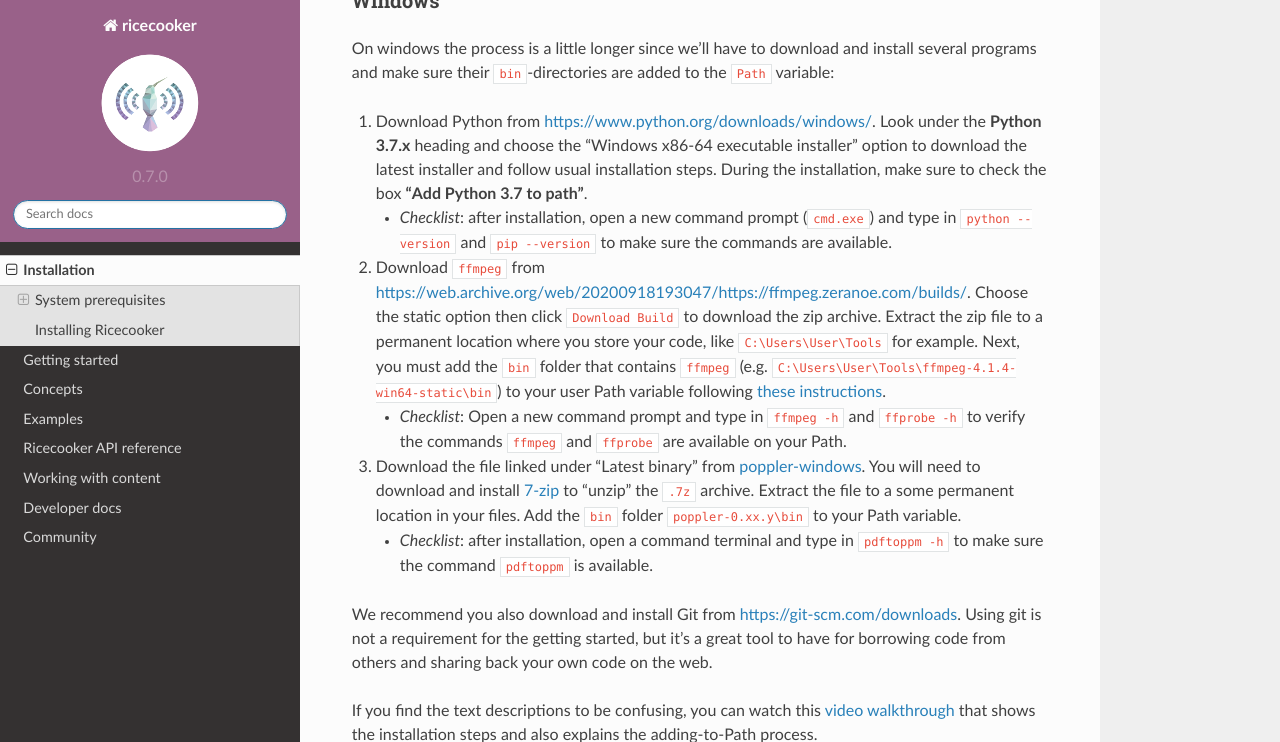
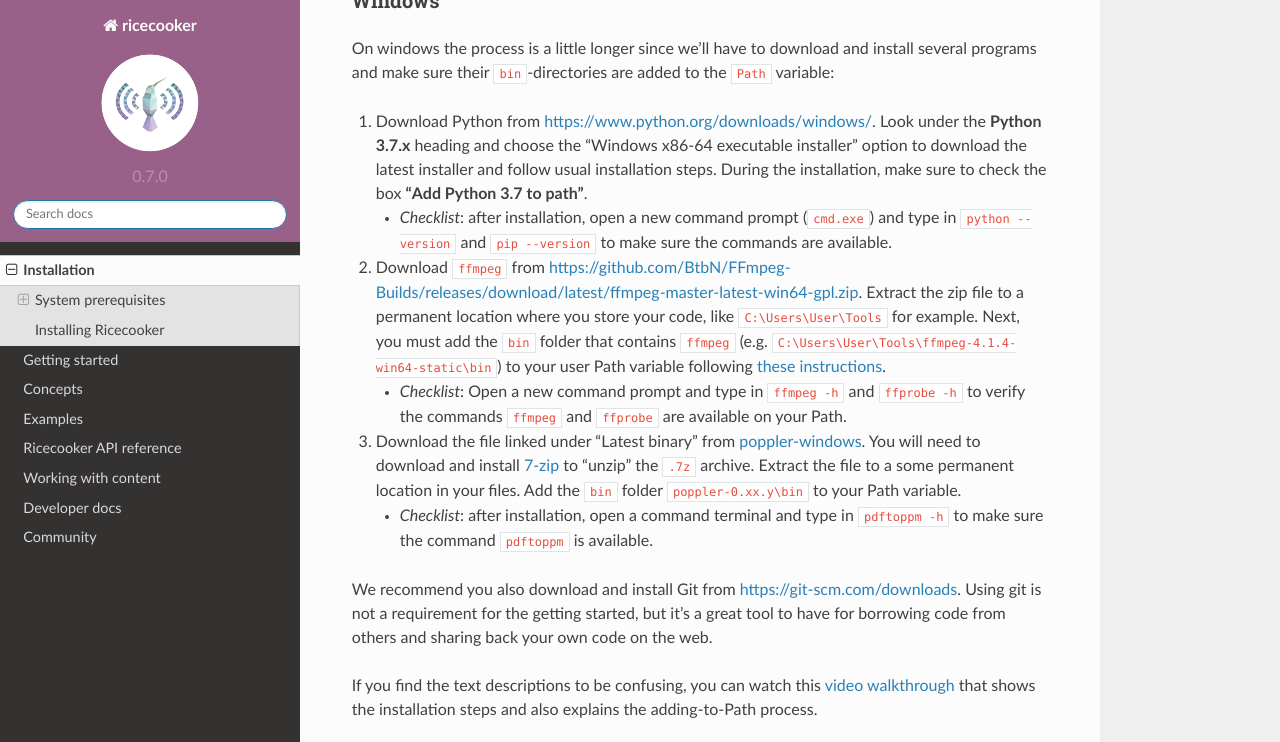
Before and after one commit to learningequality/ricecooker, a Sphinx documentation site: the page built from docs/installation.md, in a window 1280 px wide and 900 px high, scrolled down 1167 px, cut to the strip 0-742 px from the top of the window. Built offline with Sphinx 7.4.7 and the Read the Docs theme 2.0.0, drawn with Linux system fonts in a browser that asks for light colours.

Commit message:
Update source of ffmepg for windows.

```diff
--- a/docs/installation.md
+++ b/docs/installation.md
@@ -52,8 +52,7 @@ several programs and make sure their `bin`-directories are added to the `Path` v
    During the installation, make sure to check the box **"Add Python 3.7 to path"**.
      - *Checklist*: after installation, open a new command prompt (`cmd.exe`) and
        type in `python --version` and `pip --version` to make sure the commands are available.
-2. Download `ffmpeg` from [https://web.archive.org/web/20200918193047/https://ffmpeg.zeranoe.com/builds/](https://web.archive.org/web/20200918193047/https://ffmpeg.zeranoe.com/builds/).
-   Choose the static option then click `Download Build` to download the zip archive.
+2. Download `ffmpeg` from [https://github.com/BtbN/FFmpeg-Builds/releases/download/latest/ffmpeg-master-latest-win64-gpl.zip](https://github.com/BtbN/FFmpeg-Builds/releases/download/latest/ffmpeg-master-latest-win64-gpl.zip).
    Extract the zip file to a permanent location where you store your code,
    like `C:\Users\User\Tools` for example. Next, you must add the `bin` folder
    that contains `ffmpeg` (e.g. `C:\Users\User\Tools\ffmpeg-4.1.4-win64-static\bin`)
```
Also changed, not shown: 1 other file.
